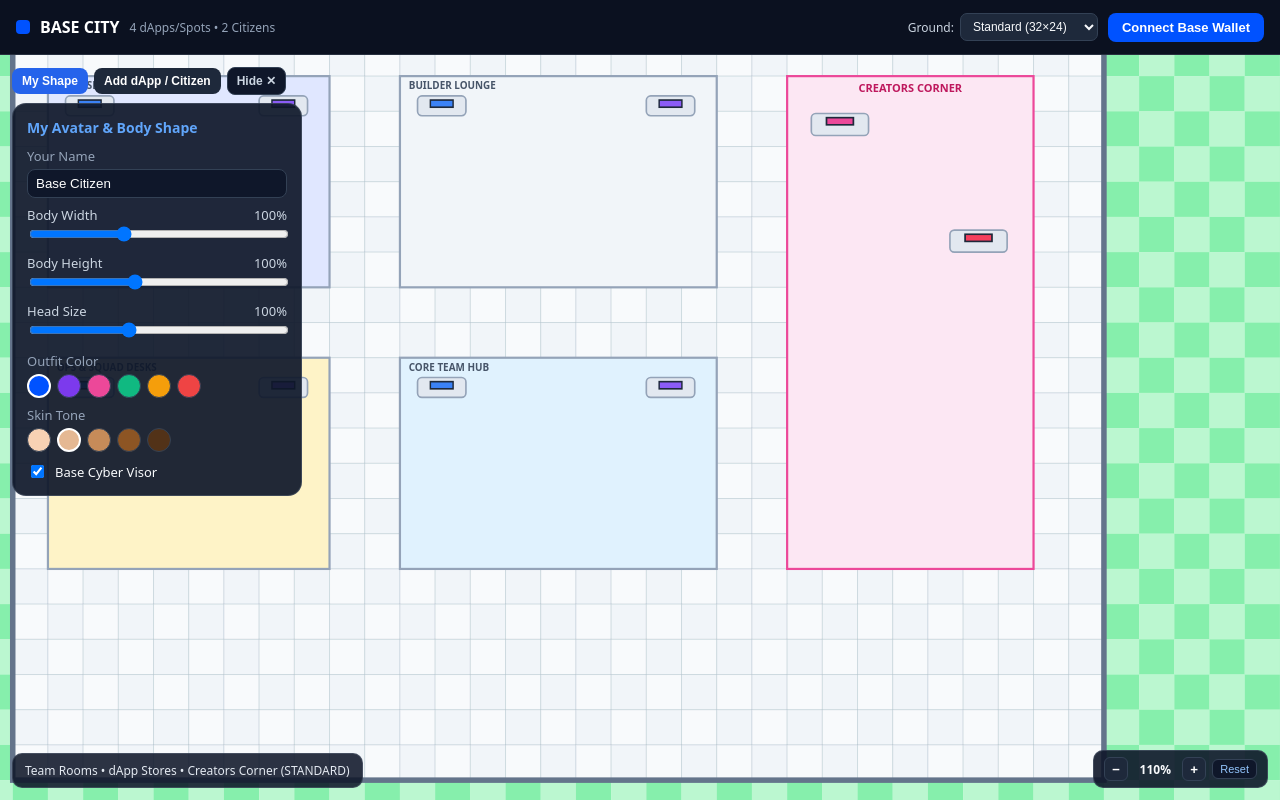
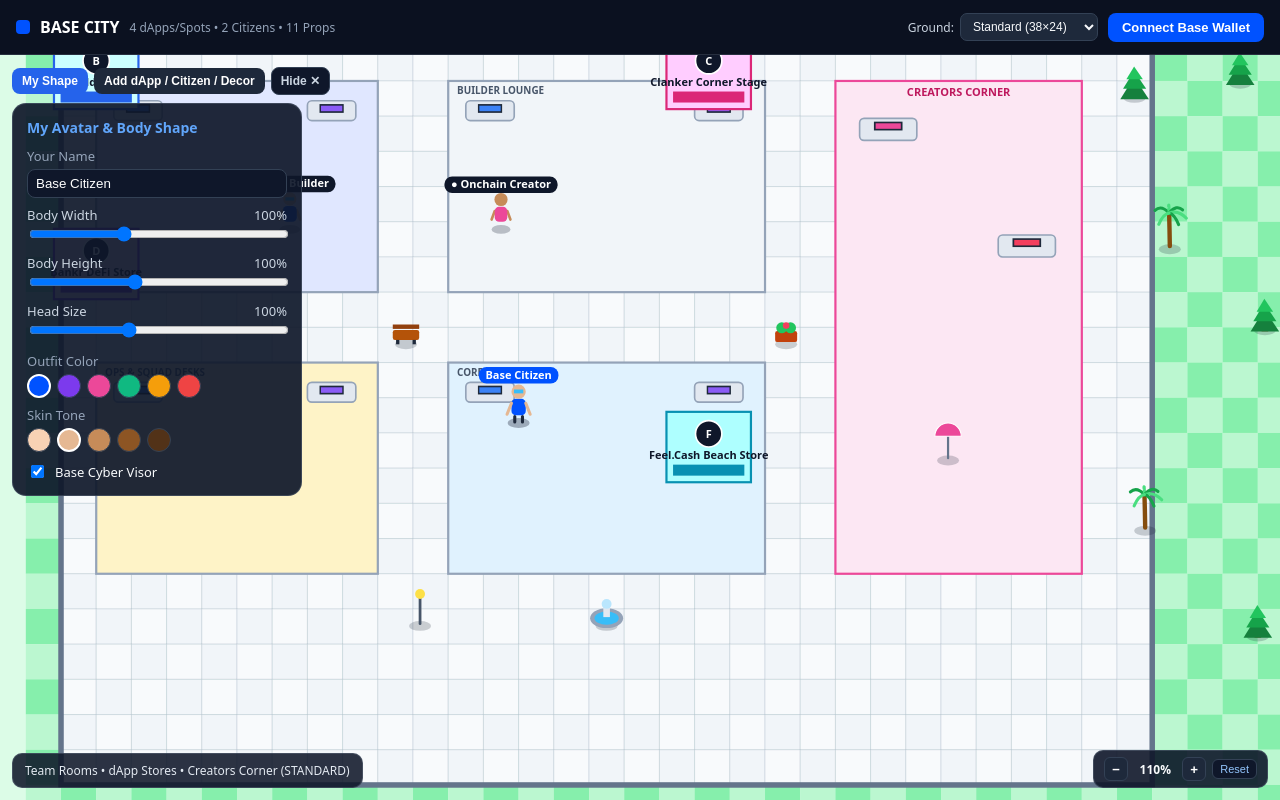
Before and after one commit to ericaalexander198-maker/BaseCity, a React (Vite) app: page / in a window 1280 px wide. Built offline with nearby package versions, Linux system fonts and the light colour scheme.

Commit message:
Update App.tsx

```diff
--- a/src/App.tsx
+++ b/src/App.tsx
@@ -1,7 +1,11 @@
 import React, { useEffect, useState } from "react";
 import { AvatarConfig, AvatarCustomizer } from "./components/AvatarCustomizer";
 import { BaseCityCanvas, CityGroundSize } from "./components/BaseCityCanvas";
-import { CityManagerTool } from "./components/CityManagerTool";
+import {
+  CityDecorItem,
+  CityManagerTool,
+  DecorKind,
+} from "./components/CityManagerTool";
 import {
   CityMember,
   CitySector,
@@ -20,6 +24,21 @@ declare global {
 const BASE_CHAIN_ID_HEX = "0x2105"; // 8453 (Base Mainnet)
 const STORAGE_SECTORS_KEY = "base_city_sectors_v1";
 const STORAGE_MEMBERS_KEY = "base_city_members_v1";
+const STORAGE_DECOR_KEY = "base_city_decor_v1";
+
+const INITIAL_DECOR: CityDecorItem[] = [
+  { id: "d-1", kind: "pine_tree", label: "Pine Tree", x: 31.5, y: 2.2 },
+  { id: "d-2", kind: "pine_tree", label: "Pine Tree", x: 34.5, y: 1.8 },
+  { id: "d-3", kind: "palm_tree", label: "Palm Tree", x: 32.5, y: 6.5 },
+  { id: "d-4", kind: "pine_tree", label: "Pine Tree", x: 35.2, y: 8.8 },
+  { id: "d-5", kind: "palm_tree", label: "Palm Tree", x: 31.8, y: 14.5 },
+  { id: "d-6", kind: "pine_tree", label: "Pine Tree", x: 35.0, y: 17.5 },
+  { id: "d-7", kind: "bench", label: "Park Bench", x: 10.8, y: 9.2 },
+  { id: "d-8", kind: "lamp", label: "Street Lamp", x: 11.2, y: 17.2 },
+  { id: "d-9", kind: "planter", label: "Flower Planter", x: 21.6, y: 9.2 },
+  { id: "d-10", kind: "fountain", label: "Plaza Fountain", x: 16.5, y: 17.2 },
+  { id: "d-11", kind: "umbrella", label: "Creator Umbrella", x: 26.2, y: 12.5 },
+];
 
 export function App() {
   const [avatar, setAvatar] = useState<AvatarConfig>({
@@ -50,6 +69,15 @@ export function App() {
     }
   });
 
+  const [decorItems, setDecorItems] = useState<CityDecorItem[]>(() => {
+    try {
+      const saved = localStorage.getItem(STORAGE_DECOR_KEY);
+      return saved ? (JSON.parse(saved) as CityDecorItem[]) : INITIAL_DECOR;
+    } catch {
+      return INITIAL_DECOR;
+    }
+  });
+
   useEffect(() => {
     try {
       localStorage.setItem(STORAGE_SECTORS_KEY, JSON.stringify(sectors));
@@ -66,13 +94,36 @@ export function App() {
     }
   }, [members]);
 
+  useEffect(() => {
+    try {
+      localStorage.setItem(STORAGE_DECOR_KEY, JSON.stringify(decorItems));
+    } catch {
+      // ignore storage quota errors
+    }
+  }, [decorItems]);
+
   const [panelOpen, setPanelOpen] = useState(true);
   const [leftPanel, setLeftPanel] = useState<"avatar" | "add">("avatar");
+  const [placingDecorKind, setPlacingDecorKind] = useState<DecorKind | null>(null);
   const [groundSize, setGroundSize] = useState<CityGroundSize>("standard");
   const [selectedSector, setSelectedSector] = useState<CitySector | null>(null);
   const [selectedMember, setSelectedMember] = useState<CityMember | null>(null);
   const [walletAddress, setWalletAddress] = useState<string | null>(null);
   const [walletStatus, setWalletStatus] = useState<string>("");
+
+  const handlePlaceDecorAt = (gx: number, gy: number) => {
+    if (!placingDecorKind) return;
+    setDecorItems((prev) => [
+      ...prev,
+      {
+        id: `decor-${Date.now()}-${Math.random().toString(36).slice(2, 6)}`,
+        kind: placingDecorKind,
+        label: placingDecorKind.replace("_", " "),
+        x: gx,
+        y: gy,
+      },
+    ]);
+  };
 
   const connectBaseWallet = async () => {
     if (!window.ethereum) {
@@ -128,7 +179,7 @@ export function App() {
           />
           <strong style={{ fontSize: 16 }}>BASE CITY</strong>
           <span style={{ fontSize: 12, color: "#94a3b8" }}>
-            {sectors.length} dApps/Spots • {members.length} Citizens
+            {sectors.length} dApps/Spots • {members.length} Citizens • {decorItems.length} Props
           </span>
         </div>
 
@@ -148,9 +199,9 @@ export function App() {
                 cursor: "pointer",
               }}
             >
-              <option value="compact">Compact (26×20)</option>
-              <option value="standard">Standard (32×24)</option>
-              <option value="mega">Mega City (42×32)</option>
+              <option value="compact">Compact (30×20)</option>
+              <option value="standard">Standard (38×24)</option>
+              <option value="mega">Mega City (48×30)</option>
             </select>
           </label>
 
@@ -215,7 +266,10 @@ export function App() {
             <div style={{ display: "flex", gap: 6, marginBottom: 8, alignItems: "center" }}>
               <button
                 type="button"
-                onClick={() => setLeftPanel("avatar")}
+                onClick={() => {
+                  setLeftPanel("avatar");
+                  setPlacingDecorKind(null);
+                }}
                 style={{
                   padding: "6px 10px",
                   borderRadius: 8,
@@ -243,12 +297,15 @@ export function App() {
                   color: "#fff",
                 }}
               >
-                Add dApp / Citizen
+                Add dApp / Citizen / Decor
               </button>
               <button
                 type="button"
                 title="Hide panel for full view"
-                onClick={() => setPanelOpen(false)}
+                onClick={() => {
+                  setPanelOpen(false);
+                  setPlacingDecorKind(null);
+                }}
                 style={{
                   padding: "6px 9px",
                   borderRadius: 8,
@@ -270,8 +327,16 @@ export function App() {
               <CityManagerTool
                 sectors={sectors}
                 members={members}
+                decorItems={decorItems}
+                placingDecorKind={placingDecorKind}
+                onSelectPlacingDecorKind={setPlacingDecorKind}
                 onAddSector={(sec) => setSectors((prev) => [...prev, sec])}
                 onAddMember={(mem) => setMembers((prev) => [...prev, mem])}
+                onAddDecor={(item) => setDecorItems((prev) => [...prev, item])}
+                onClearCustomDecor={() => {
+                  setPlacingDecorKind(null);
+                  setDecorItems(INITIAL_DECOR);
+                }}
               />
             )}
           </div>
@@ -282,6 +347,9 @@ export function App() {
             avatar={avatar}
             sectors={sectors}
             members={members}
+            decorItems={decorItems}
+            placingDecorKind={placingDecorKind}
+            onPlaceDecorAt={handlePlaceDecorAt}
             groundSize={groundSize}
             selectedSector={selectedSector}
             selectedMember={selectedMember}
```
